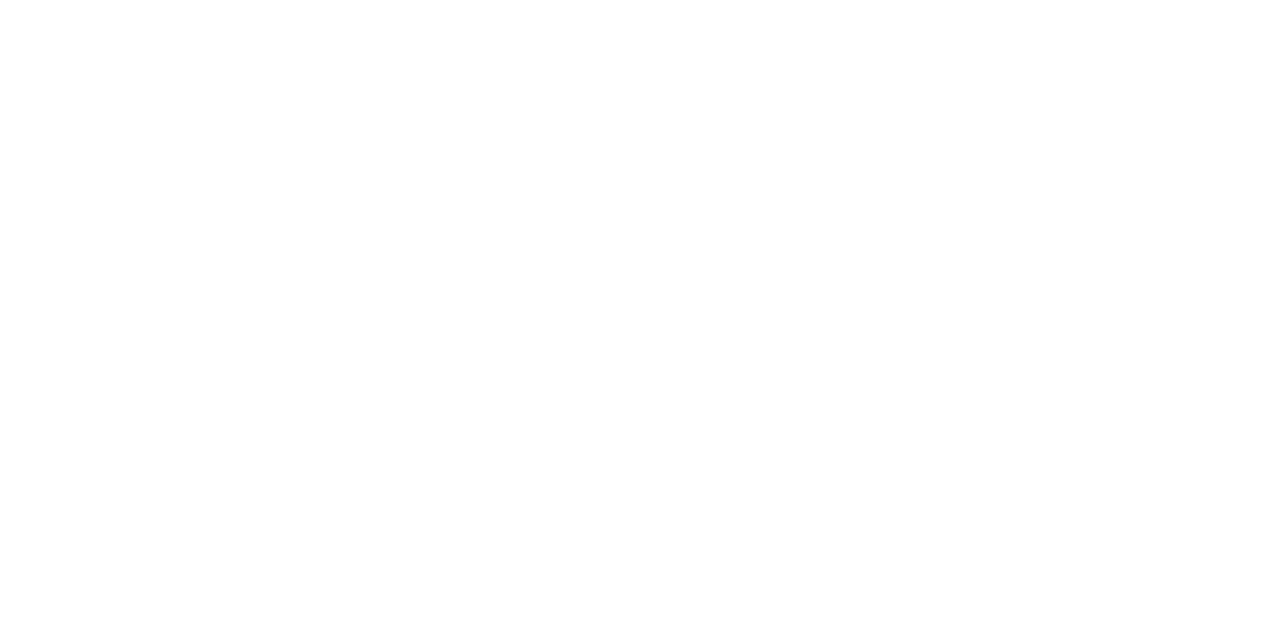
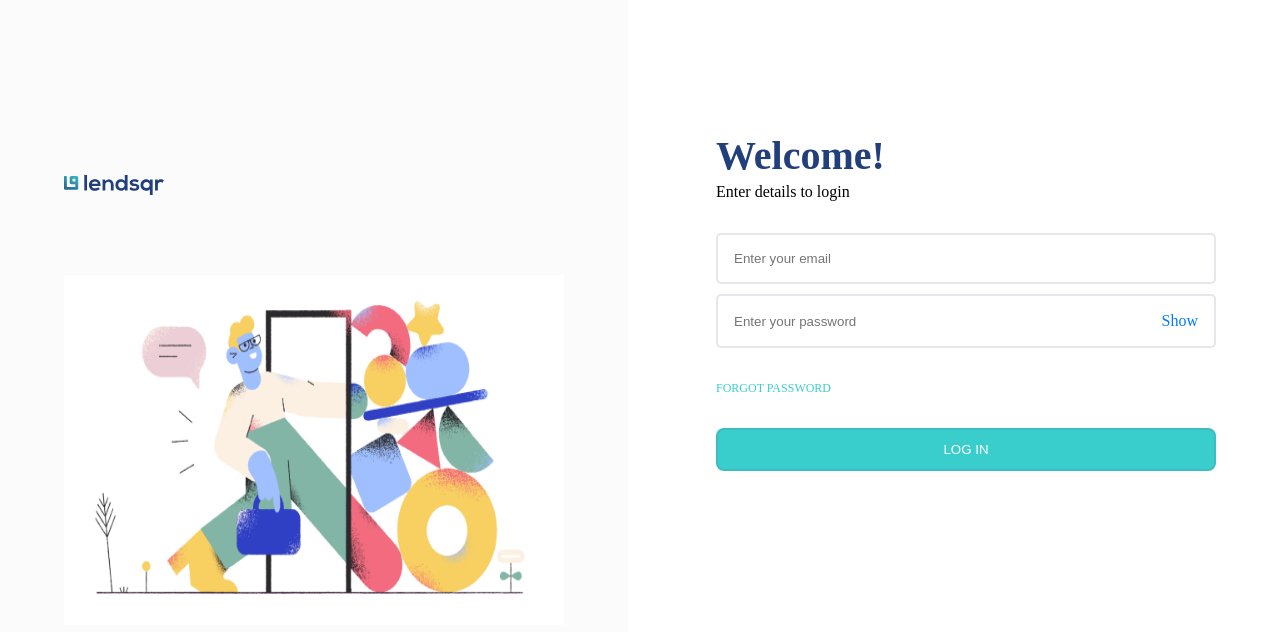
Before and after one commit to Harkanni/lendsqr, a React (Create React App) app: page /login in a window 1280 px wide. Before the commit this address had no page. Shown: the top 632 px of the page. Built offline with nearby package versions, Linux system fonts and the light colour scheme.

Commit message:
login page added

```diff
--- a/src/App.tsx
+++ b/src/App.tsx
@@ -1,23 +1,9 @@
 import React from 'react';
-import logo from './logo.svg';
 
 function App() {
   return (
-    <div className="App">
-      <header className="App-header">
-        <img src={logo} className="App-logo" alt="logo" />
-        <p>
-          Edit <code>src/App.tsx</code> and save to reload.
-        </p>
-        <a
-          className="App-link"
-          href="https://reactjs.org"
-          target="_blank"
-          rel="noopener noreferrer"
-        >
-          Learn React
-        </a>
-      </header>
+    <div className="">
+      Hello world
     </div>
   );
 }
--- /dev/null
+++ b/src/assets/index.ts
@@ -0,0 +1,5 @@
+import signIn from './pablo-sign-in.png'
+import lendsqrLogo from './logo.svg'
+
+
+export { signIn, lendsqrLogo }
--- a/src/index.tsx
+++ b/src/index.tsx
@@ -18,8 +18,8 @@
    <React.StrictMode>
       <Router>
          <Routes>
+            <Route path="/login" element={<Login />} />
             <Route path="/" element={<App />}> { /* The APP Component is the main LAYOUT i.e the Home Page of the App */}
-               <Route path="/" element={<Login />} />
                <Route path="users" element={<UsersList />} />
                <Route path="user/:id" element={<UserDetails />} />
             </Route>
--- a/src/pages/Login.tsx
+++ b/src/pages/Login.tsx
@@ -1,11 +1,86 @@
-import React from 'react'
+import React, { useState } from 'react'
+import { lendsqrLogo, signIn } from '../assets/'
+import './login.scss';
 
 const Login = () => {
-  return (
-    <div>
+   const [email, setEmail] = useState('');
+   const [password, setPassword] = useState('');
+   const [showPassword, setShowPassword] = useState(false);
 
-    </div>
-  )
+   // Handler for email input
+   const handleEmailChange = (e: React.ChangeEvent<HTMLInputElement>) => {
+      setEmail(e.target.value);
+   };
+
+   // Handler for password input
+   const handlePasswordChange = (e: React.ChangeEvent<HTMLInputElement>) => {
+      setPassword(e.target.value);
+   };
+
+   // Toggle the visibility of the password
+   const toggleShowPassword = () => {
+      setShowPassword(!showPassword);
+   };
+
+
+   return (
+      <div className='loginPage' style={{ display: 'flex', minHeight: '100vh', flexDirection: 'column' }}>
+         <div className='page' style={{ flex: 1, display: 'flex', flexDirection: 'column', alignItems: 'start', justifyContent: 'center', backgroundColor: '#fbfbfb' }}>
+            <img src={lendsqrLogo} alt="logo" width={100} style={{ marginBottom: '5rem'}} />
+            <img src={signIn} alt="" width={'100%'} height={350} />
+         </div>
+         <div className='page' style={{ flex: 1, backgroundColor: '#fff' }}>
+            <div style={{ marginBottom: "2rem" }}>
+               <h1 style={{ fontFamily: 'Avenir Next', color: '#213F7D', fontWeight: '700', fontSize: '40px', lineHeight: '55px', letterSpacing: '-4%' }}>Welcome!</h1>
+               <p>Enter details to login</p>
+            </div>
+            <form action="">
+               <>
+                  <div style={{ width: '100%', display: 'flex' }}>
+                     <input
+                        style={{ width: '100%', height: '', padding: '1rem', borderRadius: '5px', border: '2px solid #545F7D26', outline: 'none' }}
+                        type="email"
+                        id="email"
+                        value={email}
+                        onChange={handleEmailChange}
+                        placeholder="Enter your email"
+                     />
+                  </div>
+
+                  <div style={{ padding: '1rem', marginTop: '10px', display: 'flex', justifyContent: 'space-between', width: '100%', borderRadius: '5px', border: '2px solid #545F7D26' }}>
+                     <input
+                        style={{ width: '100%', border: 'none', outline: 'none' }}
+                        type={showPassword ? 'text' : 'password'}
+                        id="password"
+                        value={password}
+                        onChange={handlePasswordChange}
+                        placeholder="Enter your password"
+                     />
+                     <p
+                        // type="button"
+                        onClick={toggleShowPassword}
+                        style={{
+                           marginLeft: '10px',
+                           // padding: '5px',
+                           cursor: 'pointer',
+                           background: 'none',
+                           border: 'none',
+                           color: '#007bff',
+                        }}
+                     >
+                        {showPassword ? 'Hide' : 'Show'}
+                     </p>
+                  </div>
+
+               </>
+               <div style={{ marginTop: '2rem' }}>
+                  <p className='forgotPassword'>FORGOT PASSWORD</p>
+                  <button style={{ color: 'white', marginTop: '2rem', width: '100%', padding: '0.75rem', backgroundColor: '#39cdcc', border: '2px solid #545F7D26', borderRadius: '0.5rem' }}>LOG IN</button>
+               </div>
+            </form>
+         </div>
+      </div>
+   )
 }
 
 export default Login
--- /dev/null
+++ b/src/pages/login.scss
@@ -0,0 +1,29 @@
+
+
+.forgotPassword {
+  background: #39cdcc;
+  background-clip: border-box;
+  color: transparent;
+  background-clip: text;
+  font-size: 12px;
+  line-height: 16.39px;
+  letter-spacing: 10%;
+  text-align: left;
+}
+
+@media screen and (min-width: 768px){
+   .loginPage {
+      display: flex;
+      flex-direction: row !important;
+      justify-content: center;
+      gap: 1.5rem;
+
+      .page {
+         padding: 4rem;
+      }
+
+      .page:nth-child(2) {
+         padding-top: 8rem;
+      }
+   }
+}
--- a/src/styles/main.scss
+++ b/src/styles/main.scss
@@ -1,8 +1,12 @@
+* {
+   margin: 0;
+   padding: 0;
+   box-sizing: border-box;
+}
+
 body {
    margin: 0;
-   font-family: -apple-system, BlinkMacSystemFont, 'Segoe UI', 'Roboto', 'Oxygen',
-     'Ubuntu', 'Cantarell', 'Fira Sans', 'Droid Sans', 'Helvetica Neue',
-     sans-serif;
+   font-family: 'Avenir Next';
    -webkit-font-smoothing: antialiased;
    -moz-osx-font-smoothing: grayscale;
  }
@@ -12,42 +16,8 @@
      monospace;
  }
 
-
- .App {
-   text-align: center;
- }
-
- .App-logo {
-   height: 40vmin;
-   pointer-events: none;
- }
-
  @media (prefers-reduced-motion: no-preference) {
    .App-logo {
      animation: App-logo-spin infinite 20s linear;
    }
  }
-
- .App-header {
-   background-color: #282c34;
-   min-height: 100vh;
-   display: flex;
-   flex-direction: column;
-   align-items: center;
-   justify-content: center;
-   font-size: calc(10px + 2vmin);
-   color: white;
- }
-
- .App-link {
-   color: #61dafb;
- }
-
- @keyframes App-logo-spin {
-   from {
-     transform: rotate(0deg);
-   }
-   to {
-     transform: rotate(360deg);
-   }
- }
```
Also changed, not shown: src/assets/logo.svg (added), src/assets/pablo-sign-in.png (added).
